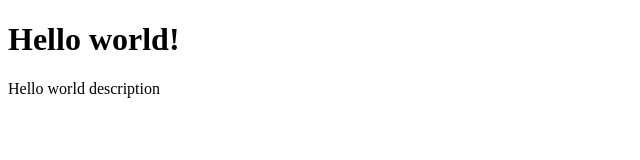
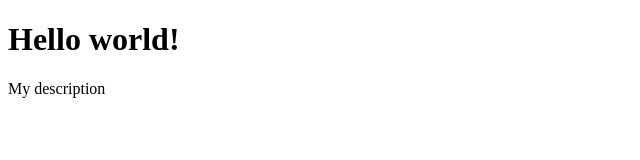
Before and after one commit to olegnovitskiy/java-simple-page, a plain HTML site: page PlantPlaces/WebContent/index.html in a window 1280 px wide. Shown: the full height of the page, 0-640 px from the left. Drawn offline with Linux system fonts and the light colour scheme.

Commit message:
Change description

```diff
--- a/PlantPlaces/WebContent/index.html
+++ b/PlantPlaces/WebContent/index.html
@@ -6,6 +6,6 @@
 </head>
 <body>
 <h1>Hello world!</h1>
-<p>Hello world description</p>
+<p>My description</p>
 </body>
 </html>
```
